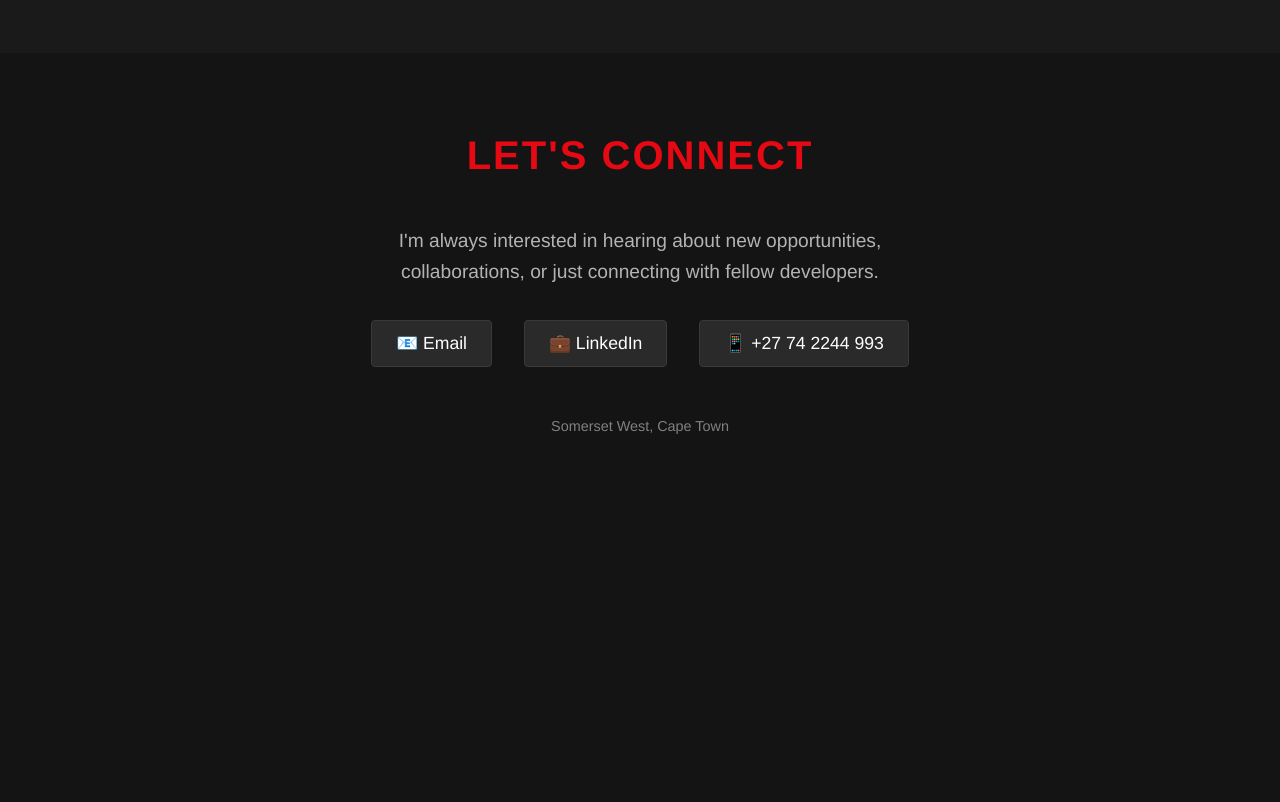
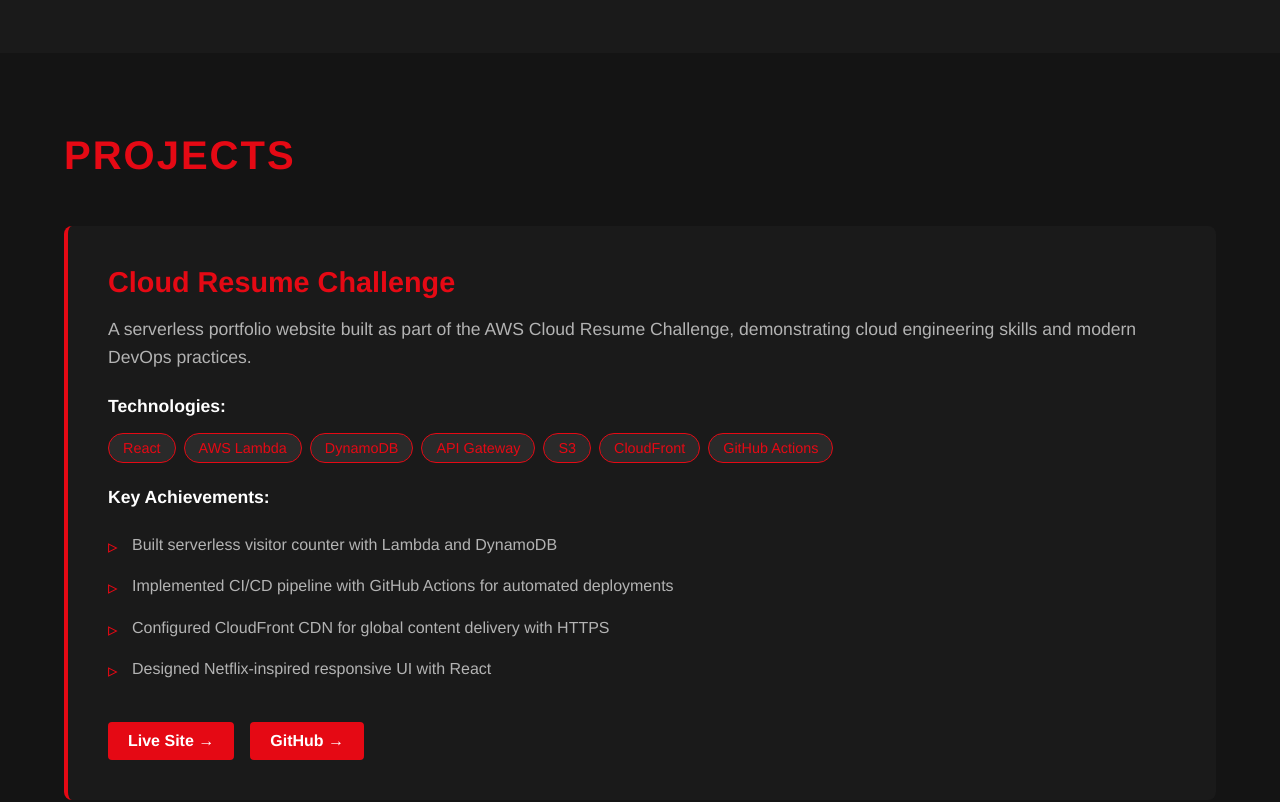
Before and after one commit to Siyanda-Khanyile/KhanyileResume, a React (Create React App) app: page / in a window 1280 px wide. Shown: the part 3880-4682 px from the top of the page. Before the commit the page ends 4430 px from the top, so only its background shows below. Built offline with nearby package versions, Linux system fonts and the light colour scheme; no server answers.

Commit message:
Added Projects section with Cloud Resume Challenge

```diff
--- a/src/App.css
+++ b/src/App.css
@@ -264,9 +264,112 @@ section h2 {
   color: #e50914;
 }
 
+/* Projects Section */
+.projects {
+  background-color: #141414;
+}
+
+.projects-grid {
+  display: grid;
+  gap: 2rem;
+}
+
+.project-card {
+  background-color: #1a1a1a;
+  padding: 2.5rem;
+  border-radius: 8px;
+  border-left: 4px solid #e50914;
+  transition: transform 0.3s ease, box-shadow 0.3s ease;
+}
+
+.project-card:hover {
+  transform: translateY(-5px);
+  box-shadow: 0 8px 24px rgba(229, 9, 20, 0.3);
+}
+
+.project-card h3 {
+  font-size: 1.8rem;
+  color: #e50914;
+  margin-bottom: 1rem;
+}
+
+.project-description {
+  font-size: 1.1rem;
+  color: #b3b3b3;
+  line-height: 1.6;
+  margin-bottom: 1.5rem;
+}
+
+.project-tech h4,
+.project-achievements h4 {
+  color: #ffffff;
+  font-size: 1.1rem;
+  margin-bottom: 1rem;
+  margin-top: 1.5rem;
+}
+
+.tech-tags {
+  display: flex;
+  flex-wrap: wrap;
+  gap: 0.5rem;
+}
+
+.tech-tag {
+  background-color: #2a2a2a;
+  color: #e50914;
+  padding: 6px 14px;
+  border-radius: 20px;
+  font-size: 0.9rem;
+  border: 1px solid #e50914;
+}
+
+.project-achievements ul {
+  list-style: none;
+  padding-left: 0;
+}
+
+.project-achievements li {
+  padding: 0.5rem 0;
+  padding-left: 1.5rem;
+  position: relative;
+  color: #b3b3b3;
+  line-height: 1.6;
+}
+
+.project-achievements li:before {
+  content: "▹";
+  position: absolute;
+  left: 0;
+  color: #e50914;
+  font-size: 1.2rem;
+}
+
+.project-links {
+  display: flex;
+  gap: 1rem;
+  margin-top: 2rem;
+  flex-wrap: wrap;
+}
+
+.project-link {
+  background-color: #e50914;
+  color: white;
+  text-decoration: none;
+  padding: 10px 20px;
+  border-radius: 4px;
+  font-weight: 600;
+  transition: all 0.3s ease;
+  display: inline-block;
+}
+
+.project-link:hover {
+  background-color: #f40612;
+  transform: translateX(5px);
+}
+
 /* Contact Section */
 .contact {
-  background-color: #141414;
+  background-color: #1a1a1a;
   text-align: center;
 }
 
--- a/src/App.jsx
+++ b/src/App.jsx
@@ -3,6 +3,7 @@ import Hero from './components/Hero';
 import About from './components/About';
 import Experience from './components/Experience';
 import Skills from './components/Skills';
+import Projects from './components/Projects';
 import Contact from './components/Contact';
 
 function App() {
@@ -12,6 +13,7 @@ function App() {
       <About />
       <Experience />
       <Skills />
+      <Projects />
       <Contact />
     </div>
   );
--- /dev/null
+++ b/src/components/Projects.jsx
@@ -0,0 +1,69 @@
+import React from 'react';
+
+function Projects() {
+  const projects = [
+    {
+      title: "Cloud Resume Challenge",
+      description: "A serverless portfolio website built as part of the AWS Cloud Resume Challenge, demonstrating cloud engineering skills and modern DevOps practices.",
+      technologies: ["React", "AWS Lambda", "DynamoDB", "API Gateway", "S3", "CloudFront", "GitHub Actions"],
+      achievements: [
+        "Built serverless visitor counter with Lambda and DynamoDB",
+        "Implemented CI/CD pipeline with GitHub Actions for automated deployments",
+        "Configured CloudFront CDN for global content delivery with HTTPS",
+        "Designed Netflix-inspired responsive UI with React"
+      ],
+      links: [
+        { label: "Live Site", url: "https://d12oebvwwgddu.cloudfront.net" },
+        { label: "GitHub", url: "https://github.com/Siyanda-Khanyile/KhanyileResume" }
+      ]
+    }
+  ];
+
+  return (
+    <section className="projects">
+      <h2>Projects</h2>
+      <div className="projects-grid">
+        {projects.map((project, index) => (
+          <div key={index} className="project-card">
+            <h3>{project.title}</h3>
+            <p className="project-description">{project.description}</p>
+
+            <div className="project-tech">
+              <h4>Technologies:</h4>
+              <div className="tech-tags">
+                {project.technologies.map((tech, i) => (
+                  <span key={i} className="tech-tag">{tech}</span>
+                ))}
+              </div>
+            </div>
+
+            <div className="project-achievements">
+              <h4>Key Achievements:</h4>
+              <ul>
+                {project.achievements.map((achievement, i) => (
+                  <li key={i}>{achievement}</li>
+                ))}
+              </ul>
+            </div>
+
+            <div className="project-links">
+              {project.links.map((link, i) => (
+                <a
+                  key={i}
+                  href={link.url}
+                  target="_blank"
+                  rel="noopener noreferrer"
+                  className="project-link"
+                >
+                  {link.label} →
+                </a>
+              ))}
+            </div>
+          </div>
+        ))}
+      </div>
+    </section>
+  );
+}
+
+export default Projects;
```
